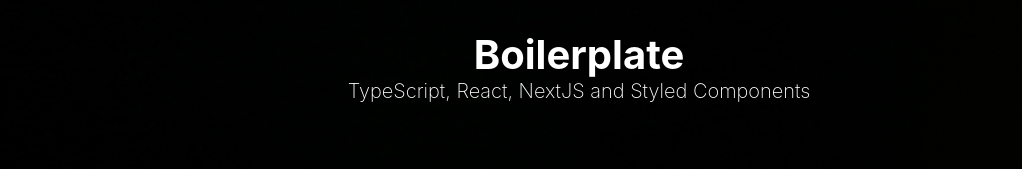
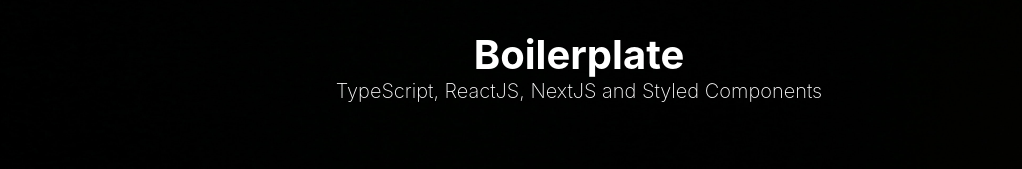
Before and after one commit to padsilva/nextjs-boilerplate-ts, a Next.js app: page / in a window 1280 px wide. Shown: the top 169 px of the page, without its empty margins (61-1083 px from the left). Built offline with nearby package versions, Linux system fonts and the light colour scheme.

Commit message:
pass props to main component

```diff
--- a/src/components/Main/index.tsx
+++ b/src/components/Main/index.tsx
@@ -2,7 +2,10 @@
 
 import * as S from './styles'
 
-const Main = () => (
+const Main = ({
+  title = 'Boilerplate',
+  description = 'TypeScript, ReactJS, NextJS and Styled Components'
+}) => (
   <>
     <S.Background>
       <Image
@@ -14,10 +17,8 @@
       />
     </S.Background>
     <S.Wrapper>
-      <S.Title>Boilerplate</S.Title>
-      <S.Description>
-        TypeScript, React, NextJS and Styled Components
-      </S.Description>
+      <S.Title>{title}</S.Title>
+      <S.Description>{description}</S.Description>
     </S.Wrapper>
   </>
 )
--- a/src/components/Main/test.tsx
+++ b/src/components/Main/test.tsx
@@ -1,4 +1,5 @@
 import { render, screen } from '@testing-library/react'
+
 import Main from '.'
 
 describe('<Main />', () => {
--- a/src/pages/_app.tsx
+++ b/src/pages/_app.tsx
@@ -7,7 +7,7 @@
 const App = ({ Component, pageProps }: AppProps) => (
   <>
     <Head>
-      <title>Boilerplate - TS</title>
+      <title>Boilerplate TypeScript</title>
       <link
         rel="apple-touch-icon"
         sizes="180x180"
```
Also changed, not shown: 1 other file (tests, documents, lock files or other folders).
